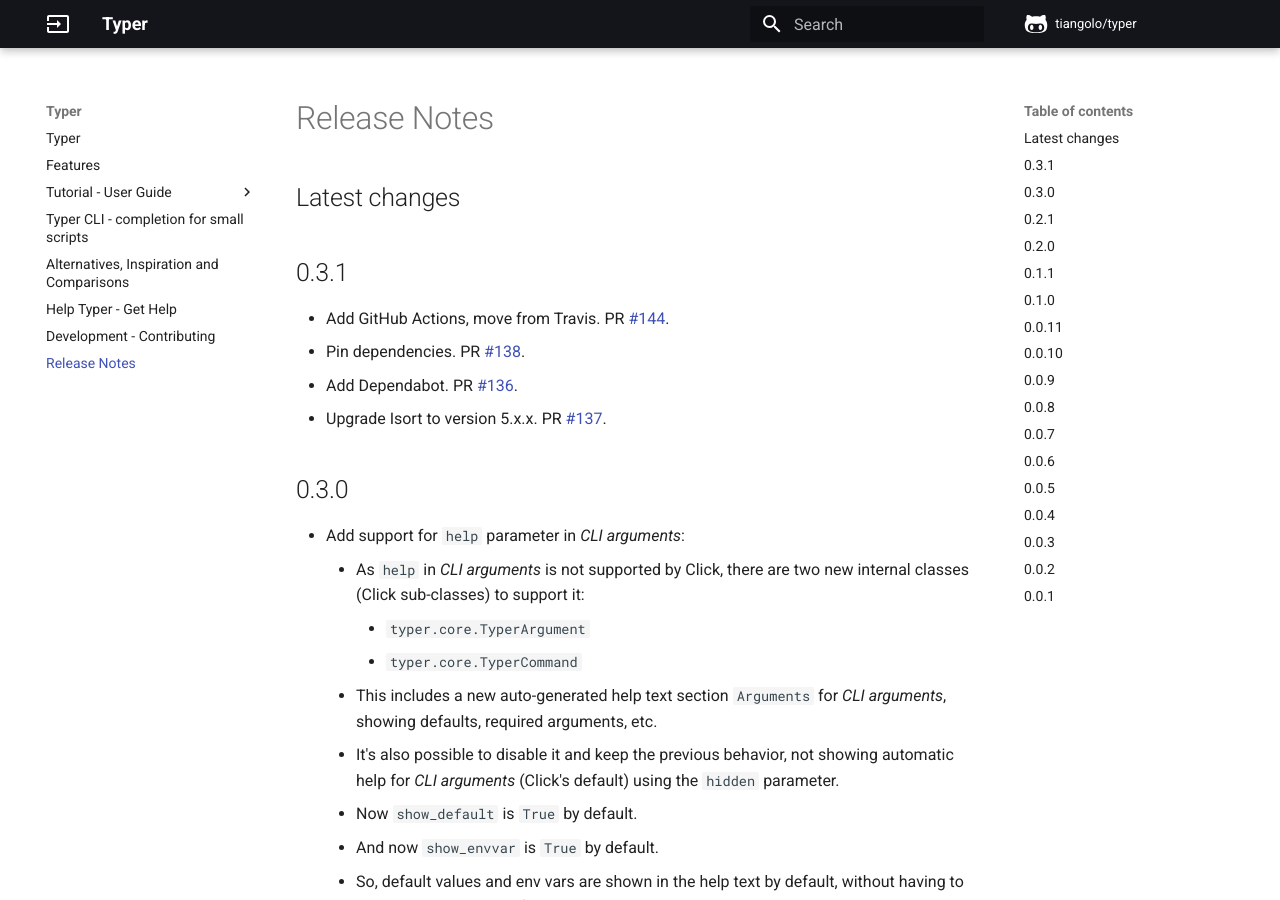
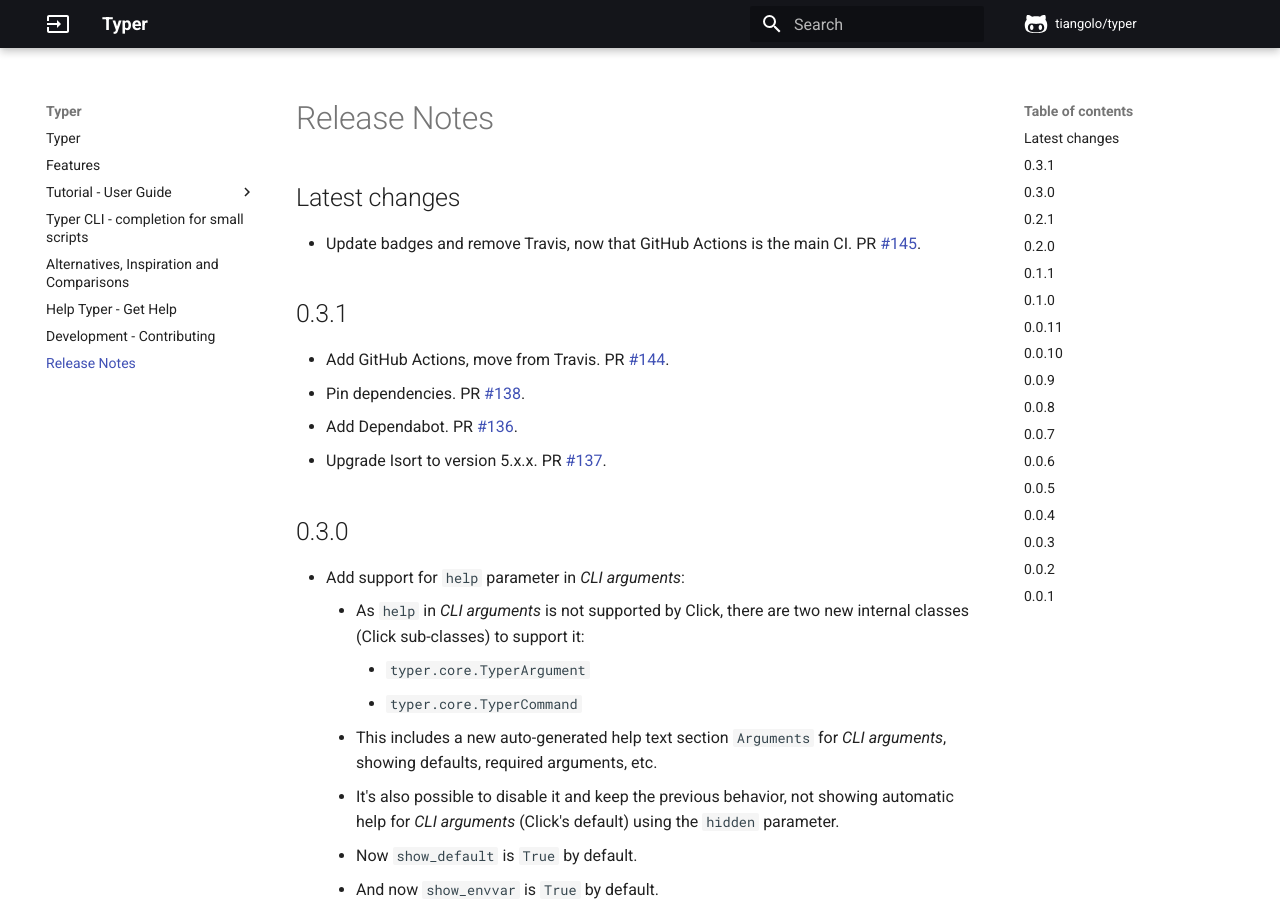
Before and after one commit to RED0731/red_pythonTyper, an MkDocs documentation site: the page built from docs/release-notes.md, in a window 1280 px wide and 900 px high. Built offline with MkDocs 1.6.1 and Material for MkDocs 9.7.7, drawn with Linux system fonts in a browser that asks for light colours; comment, search, counter and statistics services are not loaded.

Commit message:
📝 Update release notes

```diff
--- a/docs/release-notes.md
+++ b/docs/release-notes.md
@@ -1,4 +1,6 @@
 ## Latest changes
+
+* Update badges and remove Travis, now that GitHub Actions is the main CI. PR [#145](https://github.com/tiangolo/typer/pull/145).
 
 ## 0.3.1
 
```
